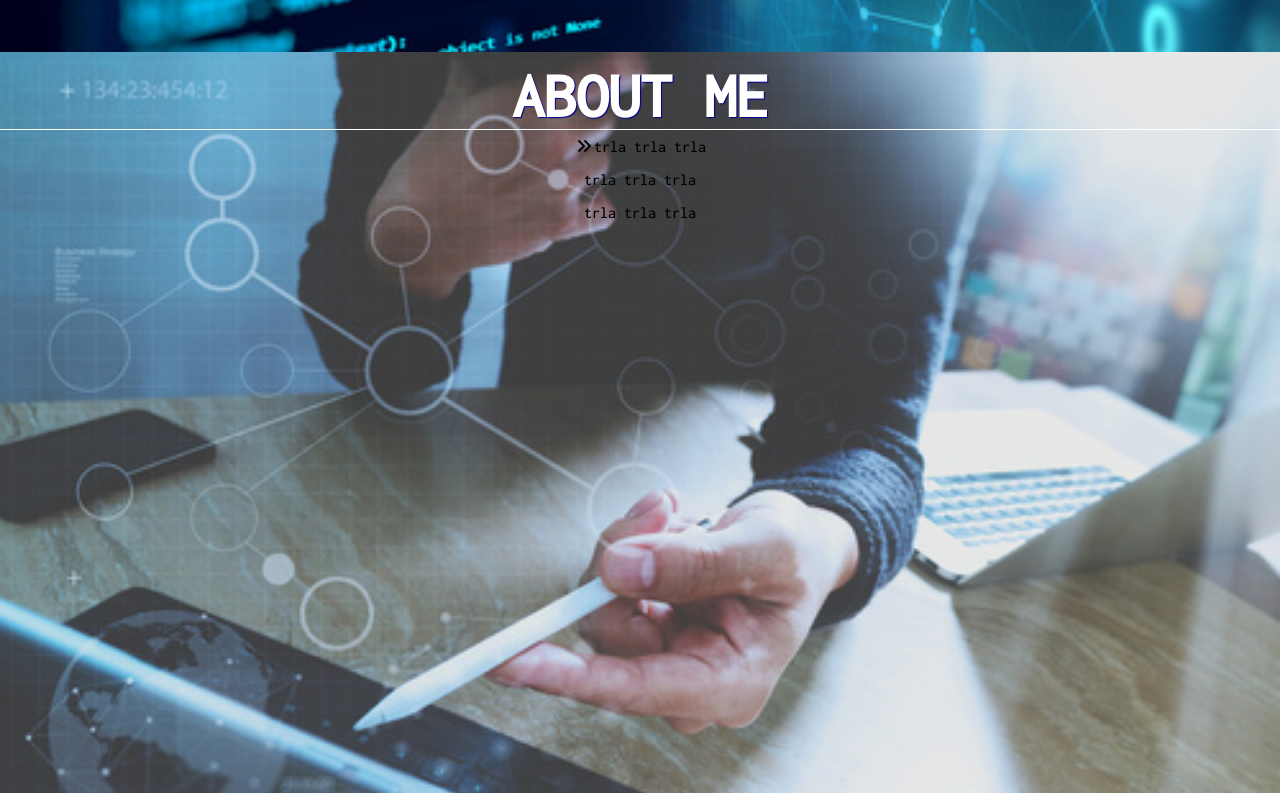
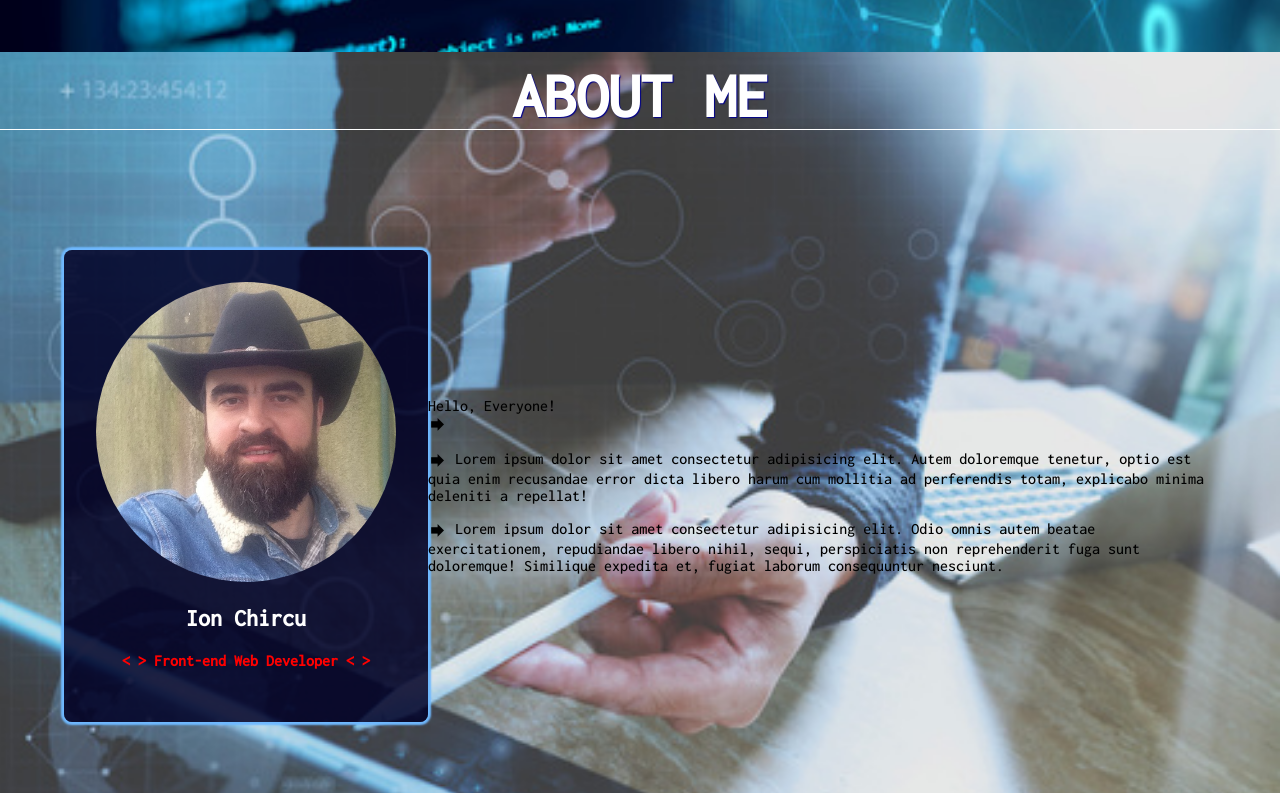
Before and after one commit to JohnnyK85-git/My-Portfolio, a plain HTML site: page index.html in a window 1280 px wide. Shown: the part 740-1533 px from the top of the page. Drawn offline with Linux system fonts and the light colour scheme.

Commit message:
latest commit

```diff
--- a/index.html
+++ b/index.html
@@ -55,11 +55,28 @@
     <section class="main-section" id="about-me-section">
         <h1>About Me</h1>
         <div class="main-about-content">
-            <div class="picture"></div>
+            <div class="picture">
+                <img src="./src/images/profilepic.jpeg" alt="ProfilePic">
+                <h2 id="picture-name">Ion Chircu</h2>
+                <h4 id="picture-profession">&lt; &gt;  Front-end Web Developer  &lt; &gt;</h4>
+            </div>
             <div class="about-info">
-                <p><i class="fas fa-angle-double-right"></i>trla trla trla</p>
-                <p>trla trla trla</p>
-                <p>trla trla trla</p>
+                <p>
+                    Hello, Everyone!
+                    <br>
+                    <i class="material-icons">
+                        forward
+                        </i>
+                </p>
+                <p>
+                    <i class="material-icons">
+                        forward
+                        </i>  Lorem ipsum dolor sit amet consectetur adipisicing elit. Autem doloremque tenetur, optio est quia enim recusandae error dicta libero harum cum mollitia ad perferendis totam, explicabo minima deleniti a repellat!
+                </p>
+                <p>
+                    <i class="material-icons">
+                        forward
+                        </i>  Lorem ipsum dolor sit amet consectetur adipisicing elit. Odio omnis autem beatae exercitationem, repudiandae libero nihil, sequi, perspiciatis non reprehenderit fuga sunt doloremque! Similique expedita et, fugiat laborum consequuntur nesciunt.</p>
                 <p></p>
             </div>
         </div>
@@ -109,7 +126,7 @@
                 <form class="contact-form">
                     <input class="form-input" type="text" placeholder="Type In Your Full Name">
                     <input class="form-input" type="text" placeholder="Your E-mail Address">
-                    <textarea class="form-input" id="form-textarea" placeholder="Input Your Message Here"></textarea>
+                    <textarea class="form-input" id="form-textarea" placeholder="Input Your Message Here" autofocus></textarea>
                     <button id="contact-form-button">Submit</button>
                 </form>
             </div>
--- a/src/styles/style.css
+++ b/src/styles/style.css
@@ -6,6 +6,13 @@ body {
     text-align: center;
     font-family: 'Inconsolata', monospace;
 }
+
+.material-icons {
+    font-size: 1.5vw !important;
+    vertical-align: middle;
+}
+
+/* Top Navbar */
 
 #navbar{
     display: flex;
@@ -58,6 +65,8 @@ h1 {
     margin: -8px;
     height: 100vh;
 }
+
+/* Home Section */
 
 #home-section {
     display: flex;
@@ -138,7 +147,38 @@ h1 {
     flex-direction: row;
     justify-content: center;
     align-items: center;
+    width: 90vw;
+    margin: 10% 5%;
 }
+
+.picture {
+    padding: 2rem;
+    background:rgba(0, 0, 38, 0.85);
+    box-shadow: 0 0 2px 3px rgb(111, 185, 255);
+    border-radius: .5rem;
+}
+
+.picture > img {
+    height: 300px;
+    width: 300px;
+    border-radius: 50%;
+}
+
+#picture-name {
+    color: white;
+}
+
+#picture-profession {
+    color: red;
+}
+
+.about-info {
+    text-align: left;
+}
+
+
+
+
 
 #projects-section {
     background:rgb(0, 0, 38);
@@ -181,10 +221,6 @@ address {
     padding-left: 2rem;
 }
 
-.material-icons {
-    font-size: 1.5vw !important;
-}
-
 .contact-item > h2 {
     margin: 0;
     padding: 2vh;
@@ -206,9 +242,11 @@ address {
 }
 
 #form-textarea {
-    overflow-x: scroll;
-    overflow-y: hidden;
-    height: 25px;
+    height: 10rem;
+    overflow-x: hidden;
+    overflow-y: scroll;
+    resize: none;
+    box-shadow: .4px 0px 1px 1px grey;
 }
 
 #contact-form-button {
```
Also changed, not shown: src/images/profilepic.jpeg (added).
